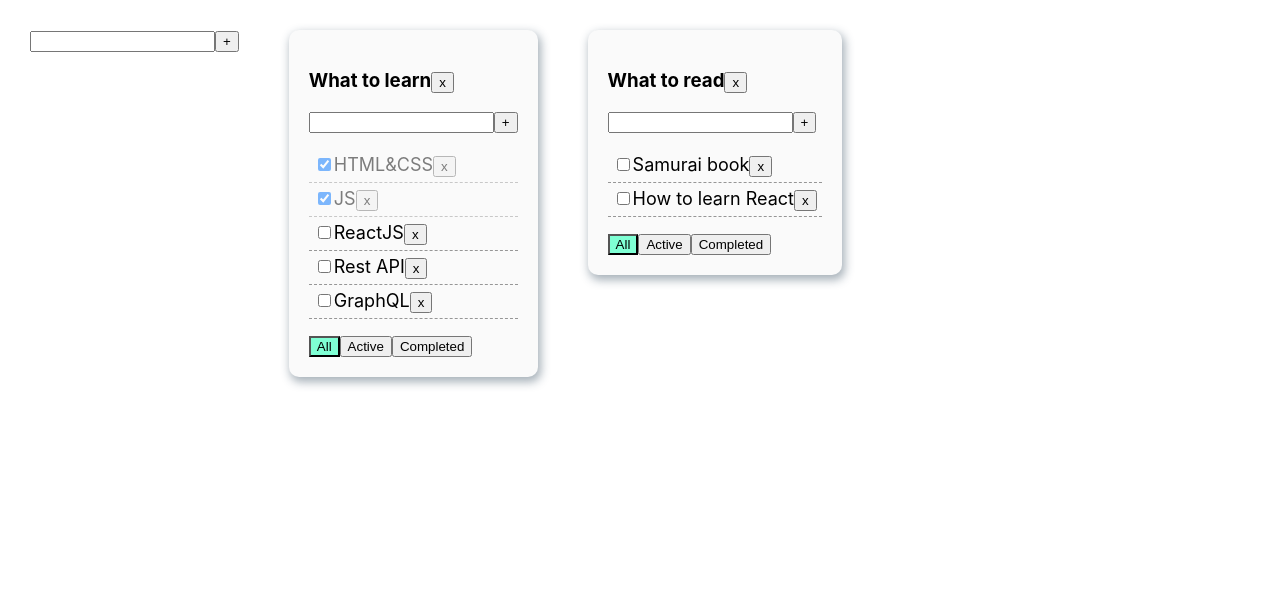
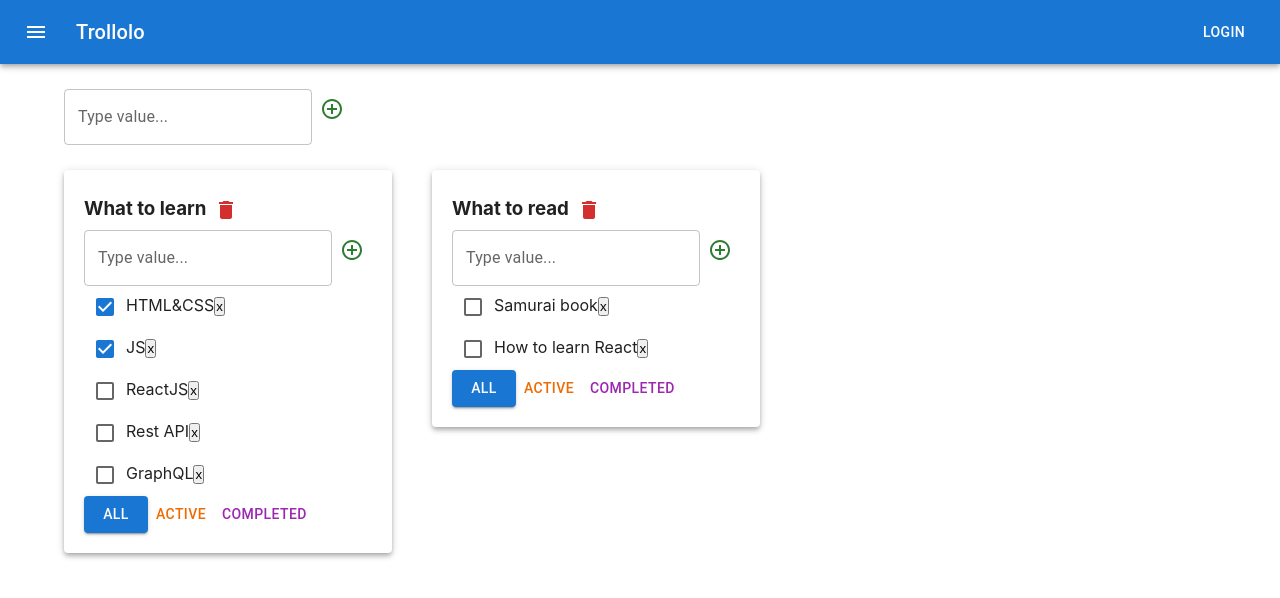
Before and after one commit to 7lad48/toDoList, a React (Create React App) app: page / in a window 1280 px wide. Shown: the top 598 px of the page. Built offline with nearby package versions, Linux system fonts and the light colour scheme.

Commit message:
add MUI (material ui)

```diff
--- a/package.json
+++ b/package.json
@@ -3,6 +3,10 @@
   "version": "0.1.0",
   "private": true,
   "dependencies": {
+    "@emotion/react": "^11.11.1",
+    "@emotion/styled": "^11.11.0",
+    "@mui/icons-material": "^5.11.16",
+    "@mui/material": "^5.13.5",
     "@testing-library/jest-dom": "^5.16.5",
     "@testing-library/react": "^13.4.0",
     "@testing-library/user-event": "^13.5.0",
--- a/src/App.css
+++ b/src/App.css
@@ -1,49 +1,61 @@
-.App {
-  padding: 30px;
-  display: flex;
-}
-
-.App > div {
-  margin-right: 50px;
-}
-.todolist{
-  background-color: #fafafa;
-  box-shadow: 2px 4px 10px 1px rgba(34, 60, 80, 0.4);
-  border-radius: 10px;
-  padding: 20px;
-  transition: all 0.15s ease-in-out;
-  align-self: flex-start;
+*{
+    margin: 0;
+    padding: 0;
 }
 .todolist ul{
   list-style: none;
   padding: 0;
 }
-.todolist ul > li{
-  border-bottom: 1px dashed rgba( 0, 0, 0, 0.4);
-  font-size: 18px;
-  transition: all ease-in-out .25s;
-  padding: 5px;
-}
-.todolist ul > li:hover{
-  cursor: pointer;
-  background-color: rgba( 0, 0, 0, 0.03);
-}
-.todolist:hover{
-  background-color: #f8f8f8;
-  box-shadow: 2px 4px 8px 1px rgba(48, 82, 115, 0.25);
-  /*transform: scale(0.998);*/
-}
-.error {
-  border: red 1px solid;
-  outline: none;
-}
 
-.error-message {
-  color: red;
-}
-.active-filter {
-  background-color: aquamarine;
-}
-.is-done {
-  opacity: 0.5;
-}
+
+/*.App {*/
+/*  padding: 30px;*/
+/*  display: flex;*/
+/*}*/
+
+/*.App > div {*/
+/*  margin-right: 50px;*/
+/*}*/
+/*.todolist{*/
+/*  background-color: #fafafa;*/
+/*  box-shadow: 2px 4px 10px 1px rgba(34, 60, 80, 0.4);*/
+/*  border-radius: 10px;*/
+/*  padding: 20px;*/
+/*  transition: all 0.15s ease-in-out;*/
+/*  align-self: flex-start;*/
+/*  border: 1px solid lightgrey;*/
+/*}*/
+/*.todolist ul{*/
+/*  list-style: none;*/
+/*  padding: 0;*/
+/*}*/
+/*.todolist ul > li{*/
+/*  border-bottom: 1px dashed rgba( 0, 0, 0, 0.4);*/
+/*  font-size: 18px;*/
+/*  transition: all ease-in-out .25s;*/
+/*  padding: 5px;*/
+/*}*/
+/*.todolist ul > li:hover{*/
+/*  cursor: pointer;*/
+/*  background-color: rgba( 0, 0, 0, 0.03);*/
+/*}*/
+/*.todolist:hover{*/
+/*  background-color: #f8f8f8;*/
+/*  box-shadow: 2px 4px 8px 1px rgba(48, 82, 115, 0.3);*/
+/*  border: 1px solid rgba(100, 149, 237, 0.35);*/
+/*  !*transform: scale(0.998);*!*/
+/*}*/
+/*.error {*/
+/*  border: red 1px solid;*/
+/*  outline: none;*/
+/*}*/
+
+/*.error-message {*/
+/*  color: red;*/
+/*}*/
+/*.active-filter {*/
+/*  background-color: aquamarine;*/
+/*}*/
+/*.is-done {*/
+/*  opacity: 0.5;*/
+/*}*/
--- a/src/App.tsx
+++ b/src/App.tsx
@@ -3,6 +3,8 @@
 import {Todolist, TaskType} from './components/Todolist';
 import {v1} from 'uuid';
 import AddItemForm from "./components/AddItemForm";
+import ButtonAppBar from "./components/ButtonAppBar";
+import {Container, Grid, Paper} from "@mui/material";
 
 export type FilterValuesType = "all" | "active" | "completed";
 
@@ -14,6 +16,7 @@
     title: string
     filter: FilterValuesType
 }
+
 function App() {
     const todolistId1 = v1();
     const todolistId2 = v1();
@@ -35,7 +38,7 @@
         ]
     });
 
-    function removeTask(todolistId:string, id: string) {
+    function removeTask(todolistId: string, id: string) {
         let filteredTasks = tasks[todolistId].filter(t => t.id !== id);
         setTasks({...tasks, [todolistId]: filteredTasks});
     }
@@ -47,29 +50,40 @@
     }
 
     function changeStatus(todolistId: string, taskId: string, isDone: boolean) {
-        let task = tasks[todolistId].find(t => t.id === taskId);
-        if (task) {
-            task.isDone = isDone;
+        // let task = tasks[todolistId].find(t => t.id === taskId);
+        // if (task) {
+        //     task.isDone = isDone;
+        // }
+        // setTasks({...tasks});
+        setTasks({
+            ...tasks,
+            [todolistId]: tasks[todolistId].map(task => taskId === task.id ? {...task, isDone} : task)
+        });
     }
-        setTasks({...tasks});
-    }
-    function changeTaskTitle(todolistId: string, taskId: string, newTitle: string){
+
+    function changeTaskTitle(todolistId: string, taskId: string, newTitle: string) {
         // let task = tasks[todolistId].find(t => t.id === taskId);
         // if (task) {
         //     task.title = newTitle;
         // }
         // setTasks({...tasks});
-        setTasks({...tasks, [todolistId]: tasks[todolistId].map( task => task.id === taskId ? {...task, title: newTitle} : task)})
+        setTasks({
+            ...tasks,
+            [todolistId]: tasks[todolistId].map(task => task.id === taskId ? {...task, title: newTitle} : task)
+        })
     }
+
     function changeFilter(todolistId: string, value: FilterValuesType) {
         // setFilter(value);
         setTodolists(todolists.map(todolist => todolist.id === todolistId ? {...todolist, filter: value} : todolist));
     }
-    function removeTodolist(todolistId: string){
+
+    function removeTodolist(todolistId: string) {
         setTodolists(todolists.filter(todolist => todolist.id !== todolistId));
         delete tasks[todolistId];
         setTasks({...tasks})
     }
+
     const addTodolist = (title: string) => {
         const newTodolistId = v1();
         const newTodolist: TodolistType = {id: newTodolistId, title, filter: 'all'};
@@ -77,11 +91,19 @@
         setTasks({...tasks, [newTodolistId]: []});
     }
     const changeTodolistTitle = (todolistId: string, newTodolistTitle: string) => {
-        setTodolists(todolists.map(todolist => todolist.id === todolistId ? {...todolist, title: newTodolistTitle} : todolist));
+        setTodolists(todolists.map(todolist => todolist.id === todolistId ? {
+            ...todolist,
+            title: newTodolistTitle
+        } : todolist));
     }
     return (
         <div className="App">
+            <ButtonAppBar/>
+            <Container fixed>
+                <Grid container style={{margin: "25px 0"}}>
                     <AddItemForm callback={addTodolist}/>
+                </Grid>
+                <Grid container spacing={5}>
                     {todolists.map(todolist => {
                         let tasksForTodolist = tasks[todolist.id];
                         if (todolist.filter === "active") {
@@ -90,7 +112,9 @@
                         if (todolist.filter === "completed") {
                             tasksForTodolist = tasks[todolist.id].filter(t => t.isDone);
                         }
-                return <Todolist
+                        return <Grid item>
+                            <Paper style={{padding: "20px"}} elevation={4}>
+                                <Todolist
                                     key={todolist.id}
                                     id={todolist.id}
                                     title={todolist.title}
@@ -104,7 +128,11 @@
                                     changeTodolistTitle={changeTodolistTitle}
                                     removeTodolist={removeTodolist}
                                 />
+                            </Paper>
+                        </Grid>
                     })}
+                </Grid>
+            </Container>
         </div>
     );
 }
--- a/src/components/AddItemForm.tsx
+++ b/src/components/AddItemForm.tsx
@@ -1,9 +1,12 @@
 import React, {FC, ChangeEvent, KeyboardEvent, useState} from 'react';
-type AddItemFormType ={
-    callback: (title: string)=>void;
+import {IconButton, TextField} from "@mui/material";
+import {ControlPoint} from "@mui/icons-material";
+
+type AddItemFormType = {
+    callback: (title: string) => void;
 }
 
-const AddItemForm:FC<AddItemFormType> = (props) => {
+const AddItemForm: FC<AddItemFormType> = (props) => {
 
     let [title, setTitle] = useState("")
     let [error, setError] = useState<string | null>(null)
@@ -27,13 +30,17 @@
     }
     return (
         <div>
-            <input value={title}
+            <TextField id="standard-basic" label="Type value..." variant="outlined"
+                       value={title}
                        onChange={onChangeHandler}
                        onKeyPress={onKeyPressHandler}
-                   className={error ? "error" : ""}
+                       error={!!error}
+                       helperText={error}
             />
-            <button onClick={addItemTitle}>+</button>
-            {error && <div className="error-message">{error}</div>}
+
+            <IconButton onClick={addItemTitle} aria-label="add" color="success">
+                <ControlPoint/>
+            </IconButton>
         </div>
     );
 }
--- /dev/null
+++ b/src/components/ButtonAppBar.tsx
@@ -0,0 +1,32 @@
+import * as React from 'react';
+import AppBar from '@mui/material/AppBar';
+import Box from '@mui/material/Box';
+import Toolbar from '@mui/material/Toolbar';
+import Typography from '@mui/material/Typography';
+import Button from '@mui/material/Button';
+import IconButton from '@mui/material/IconButton';
+import MenuIcon from '@mui/icons-material/Menu';
+
+export default function ButtonAppBar() {
+    return (
+        <Box sx={{ flexGrow: 1 }}>
+            <AppBar position="static">
+                <Toolbar>
+                    <IconButton
+                        size="large"
+                        edge="start"
+                        color="inherit"
+                        aria-label="menu"
+                        sx={{ mr: 2 }}
+                    >
+                        <MenuIcon />
+                    </IconButton>
+                    <Typography variant="h6" component="div" sx={{ flexGrow: 1 }}>
+                        Trollolo
+                    </Typography>
+                    <Button color="inherit">Login</Button>
+                </Toolbar>
+            </AppBar>
+        </Box>
+    );
+}
--- a/src/components/EditableSpan.tsx
+++ b/src/components/EditableSpan.tsx
@@ -1,4 +1,5 @@
 import React, {ChangeEvent, useState} from 'react';
+import {TextField} from "@mui/material";
 
 type EditableSpanType = {
     title: string
@@ -19,7 +20,7 @@
         props.onChange(title);
     }
     return editMode
-    ? <input autoFocus onBlur={activateViewMode} onChange={onChangeTitleHandler} value={title}/>
+    ? <TextField autoFocus onBlur={activateViewMode} onChange={onChangeTitleHandler} value={title} variant="standard"/>
     : <span onDoubleClick={activateEditMode}>{props.title}</span>
 }
 
--- a/src/components/Todolist.tsx
+++ b/src/components/Todolist.tsx
@@ -2,6 +2,8 @@
 import {FilterValuesType} from '../App';
 import AddItemForm from "./AddItemForm";
 import EditableSpan from "./EditableSpan";
+import {Button, Checkbox, IconButton} from "@mui/material";
+import {Delete} from "@mui/icons-material";
 
 export type TaskType = {
     id: string
@@ -35,7 +37,11 @@
         props.changeTodolistTitle(props.id, newTitle);
     }
     return <div className={'todolist'}>
-        <h3><EditableSpan title={props.title} onChange={changeTodolistTitle}/><button onClick={removeTodolist}>x</button></h3>
+        <h3><EditableSpan title={props.title} onChange={changeTodolistTitle}/>
+            <IconButton onClick={removeTodolist} aria-label="delete" color="error">
+                <Delete />
+            </IconButton>
+        </h3>
         <AddItemForm callback={addTask}/>
         <ul>
             {
@@ -48,7 +54,7 @@
                         props.changeTaskTitle(props.id, task.id, newTitle);
                     }
                     return <li key={task.id} className={task.isDone ? "is-done" : ""}>
-                        <input type="checkbox"
+                        <Checkbox
                                onChange={onChangeStatusHandler}
                                checked={task.isDone}/>
                         {/*<span>{t.title} -- </span>*/}
@@ -59,12 +65,12 @@
             }
         </ul>
         <div>
-            <button className={props.filter === 'all' ? "active-filter" : ""}
-                    onClick={onAllClickHandler}>All</button>
-            <button className={props.filter === 'active' ? "active-filter" : ""}
-                    onClick={onActiveClickHandler}>Active</button>
-            <button className={props.filter === 'completed' ? "active-filter" : ""}
-                    onClick={onCompletedClickHandler}>Completed</button>
+            <Button variant={props.filter === 'all' ? "contained" : "text"}
+                    onClick={onAllClickHandler}>All</Button>
+            <Button color={"warning"} variant={props.filter === 'active' ? "contained" : "text"}
+                    onClick={onActiveClickHandler}>Active</Button>
+            <Button color={"secondary"} variant={props.filter === 'completed' ? "contained" : "text"}
+                    onClick={onCompletedClickHandler}>Completed</Button>
         </div>
     </div>
 }
```
Also changed, not shown: 1 other file (tests, documents, lock files or other folders). Lines whose indentation alone changed are shown as unchanged.
